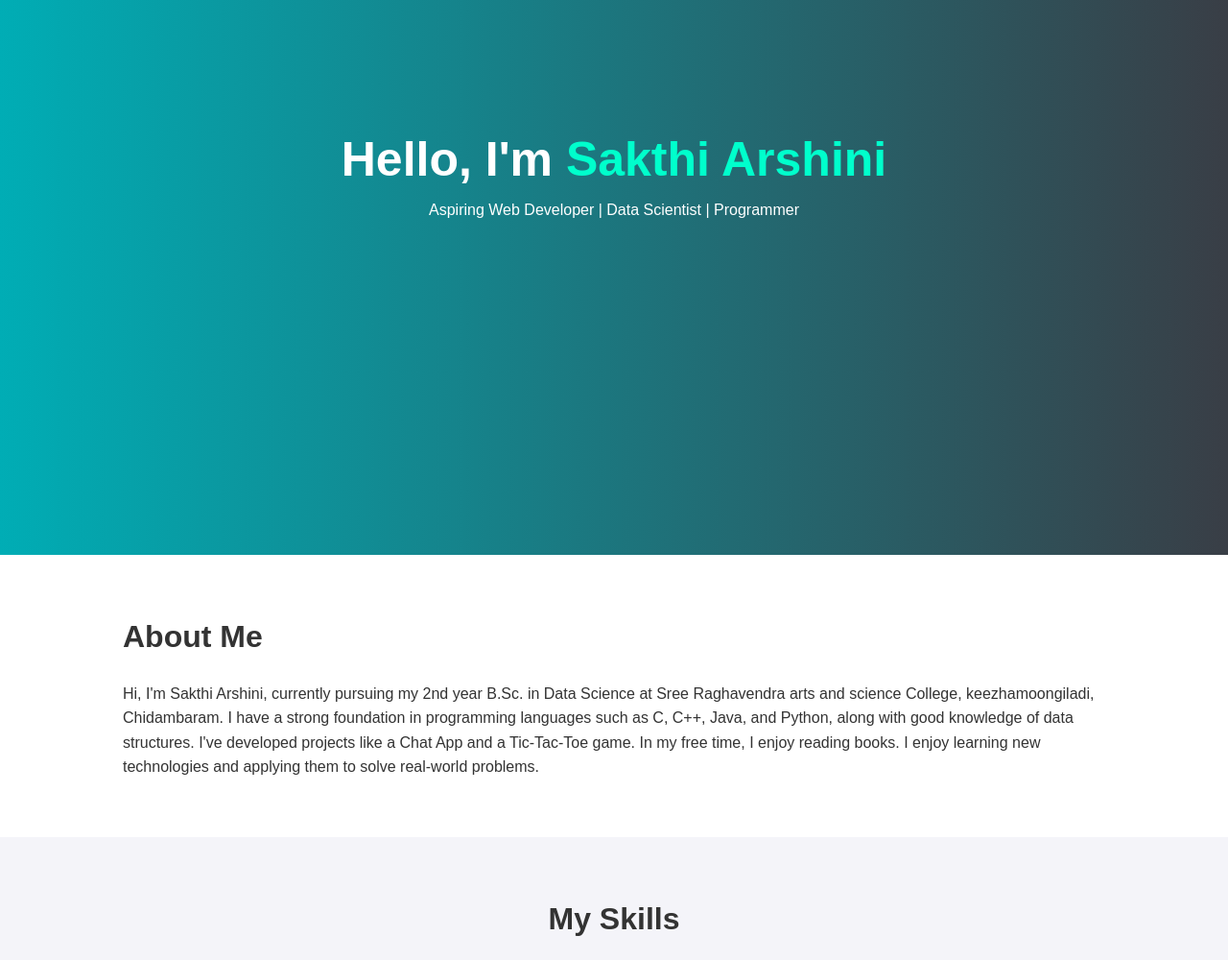
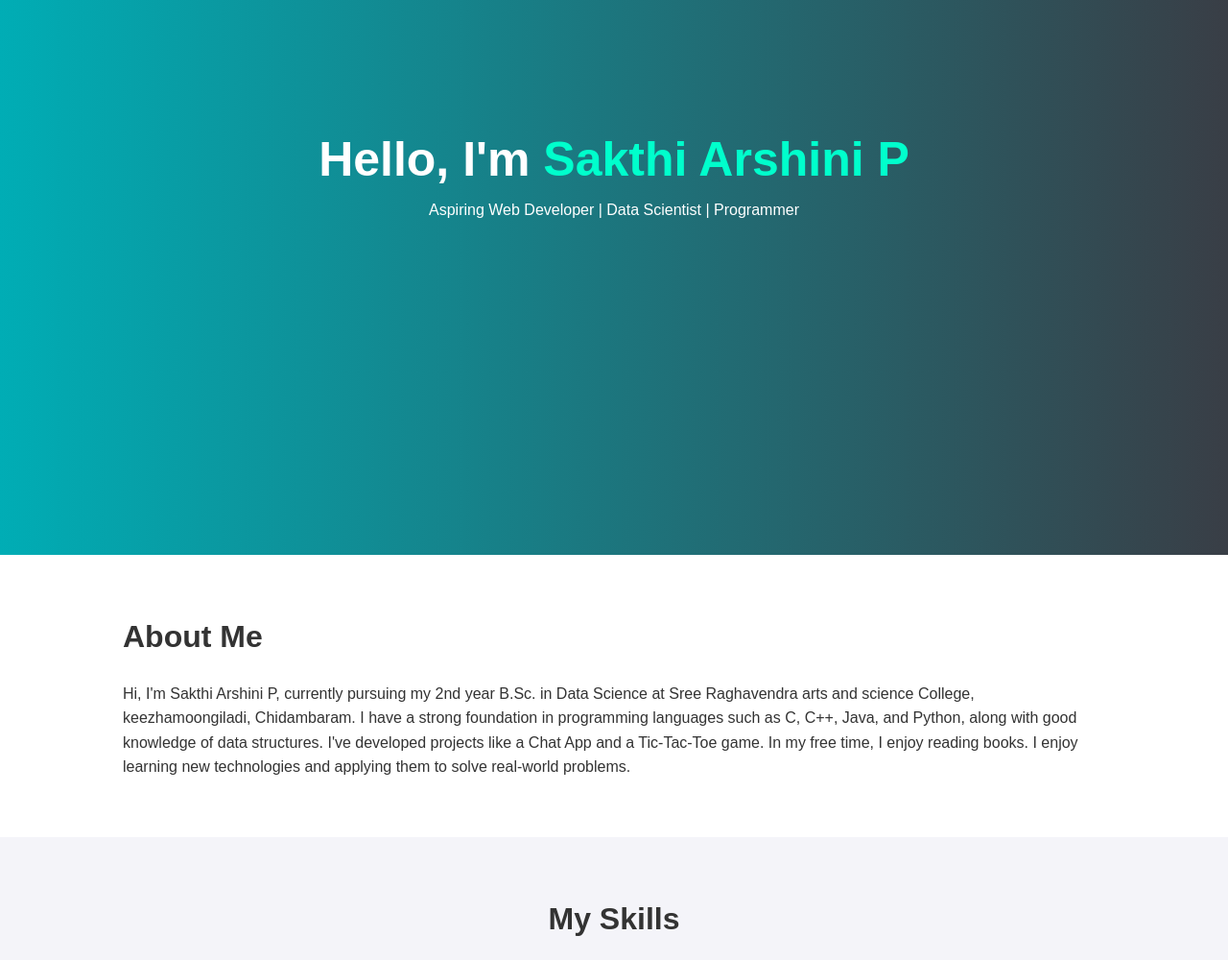
Before and after one commit to sakthi01112/Portfolio, a plain HTML site: page index.html in a window 1280 px wide. Shown: the part 300-1300 px from the top of the page at 96% size. Drawn offline with Linux system fonts and the light colour scheme.

Commit message:
Update index.html

```diff
--- a/index.html
+++ b/index.html
@@ -176,7 +176,7 @@
   <!-- Hero Section -->
   <section class="hero">
     <div>
-      <h2>Hello, I'm <span style="color:#00ffcc;">Sakthi Arshini</span></h2>
+      <h2>Hello, I'm <span style="color:#00ffcc;">Sakthi Arshini P</span></h2>
       <p>Aspiring Web Developer | Data Scientist | Programmer</p>
     </div>
   </section>
@@ -184,7 +184,7 @@
   <!-- About Section -->
   <section id="about">
     <h2>About Me</h2>
-    <p>Hi, I'm Sakthi Arshini, currently pursuing my 2nd year B.Sc. in Data Science at Sree Raghavendra arts and science College, keezhamoongiladi, Chidambaram.
+    <p>Hi, I'm Sakthi Arshini P, currently pursuing my 2nd year B.Sc. in Data Science at Sree Raghavendra arts and science College, keezhamoongiladi, Chidambaram.
 I have a strong foundation in programming languages such as C, C++, Java, and Python, along with good knowledge of data structures.
 I've developed projects like a Chat App and a Tic-Tac-Toe game.
 In my free time, I enjoy reading books.
```
